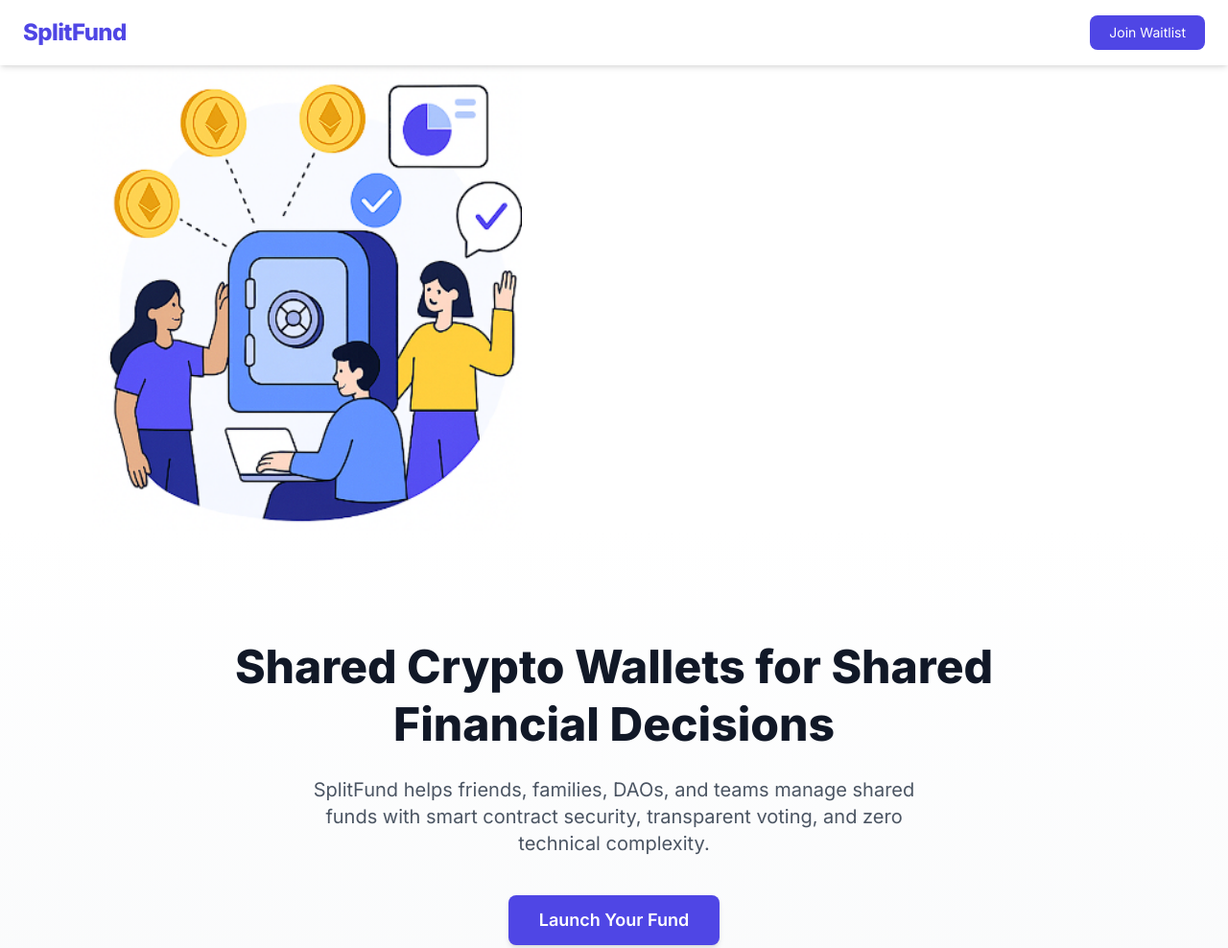
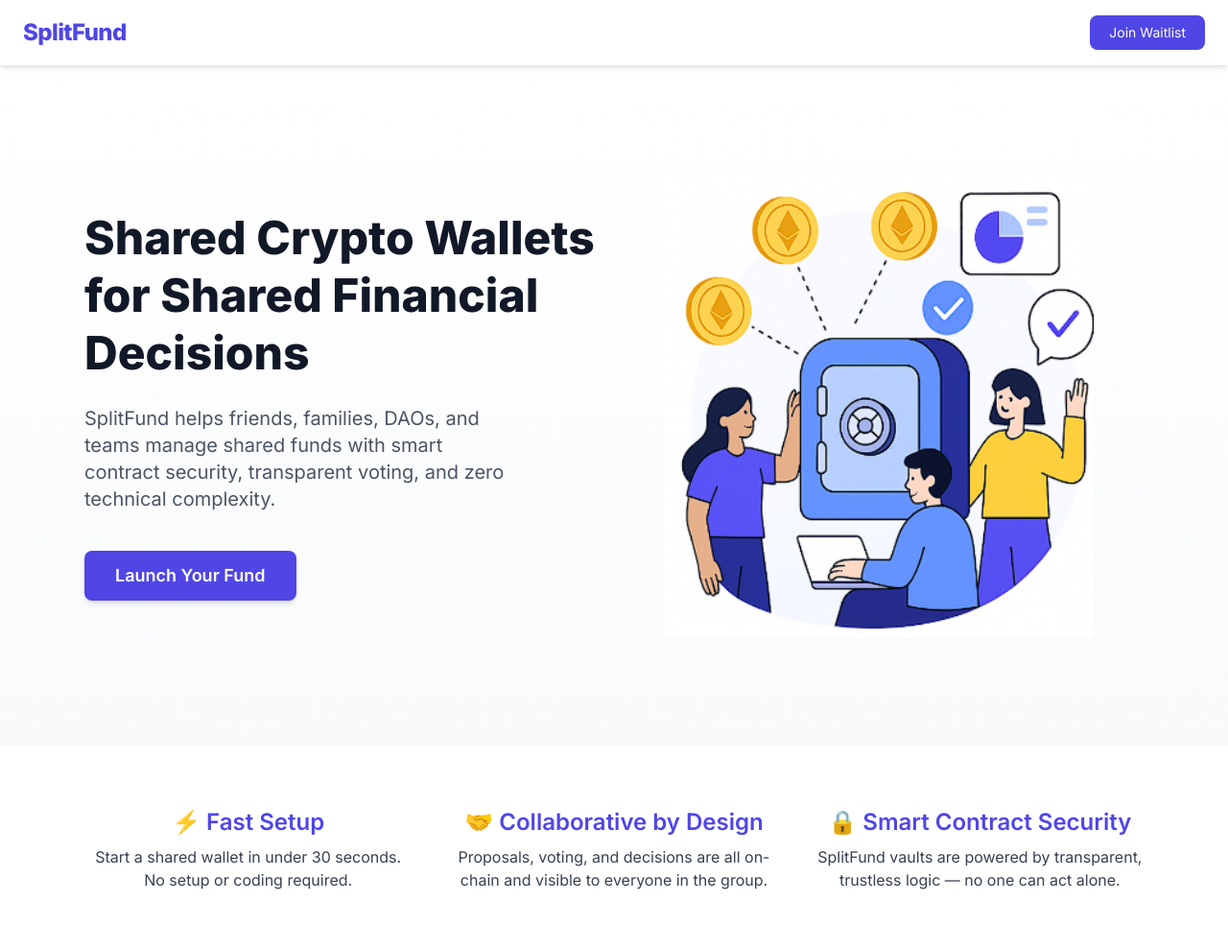
Before and after one commit to pharmetry/pharmetry.github.io, a plain HTML site: page index.html in a window 1280 px wide. Shown: the top 988 px of the page at 96% size. Drawn offline with nearby package versions, Linux system fonts and the light colour scheme.

Commit message:
Update index.html

```diff
--- a/index.html
+++ b/index.html
@@ -22,22 +22,27 @@
         <a href="#cta" class="bg-indigo-600 text-white px-5 py-2 rounded-lg text-sm font-medium hover:bg-indigo-500 transition">Join Waitlist</a>
       </div>
     </header>
-   <div class="mb-10 md:mb-0 md:w-1/2">
-      <img src="pic1.png" alt="SplitFund group wallet illustration" class="w-full max-w-md mx-auto">
-    </div>
 <!-- Hero Section -->
 <section class="bg-gradient-to-b from-white to-gray-50 py-28">
-      <div class="max-w-4xl mx-auto px-6 text-center">
+  <div class="max-w-6xl mx-auto px-6 flex flex-col md:flex-row items-center justify-between">
+
+    <!-- Left text -->
+    <div class="text-center md:text-left md:w-1/2">
       <h2 class="text-5xl font-extrabold text-gray-900 leading-tight mb-6">
         Shared Crypto Wallets for Shared Financial Decisions
       </h2>
-        <p class="text-xl text-gray-600 mb-10 max-w-2xl mx-auto">
-
+      <p class="text-xl text-gray-600 mb-10 max-w-md">
         SplitFund helps friends, families, DAOs, and teams manage shared funds with smart contract security, transparent voting, and zero technical complexity.
       </p>
       <a href="#cta" class="inline-block bg-indigo-600 text-white px-8 py-3 rounded-lg text-lg font-semibold shadow-md hover:bg-indigo-500 transition">
         Launch Your Fund
       </a>
+    </div>
+
+    <!-- Right image -->
+    <div class="md:w-1/2 mb-10 md:mb-0 flex justify-center">
+      <img src="pic1.png" alt="SplitFund illustration" class="w-full max-w-sm md:max-w-md">
+    </div>
   </div>
 </section>
 
```
Lines whose indentation alone changed are shown as unchanged.
